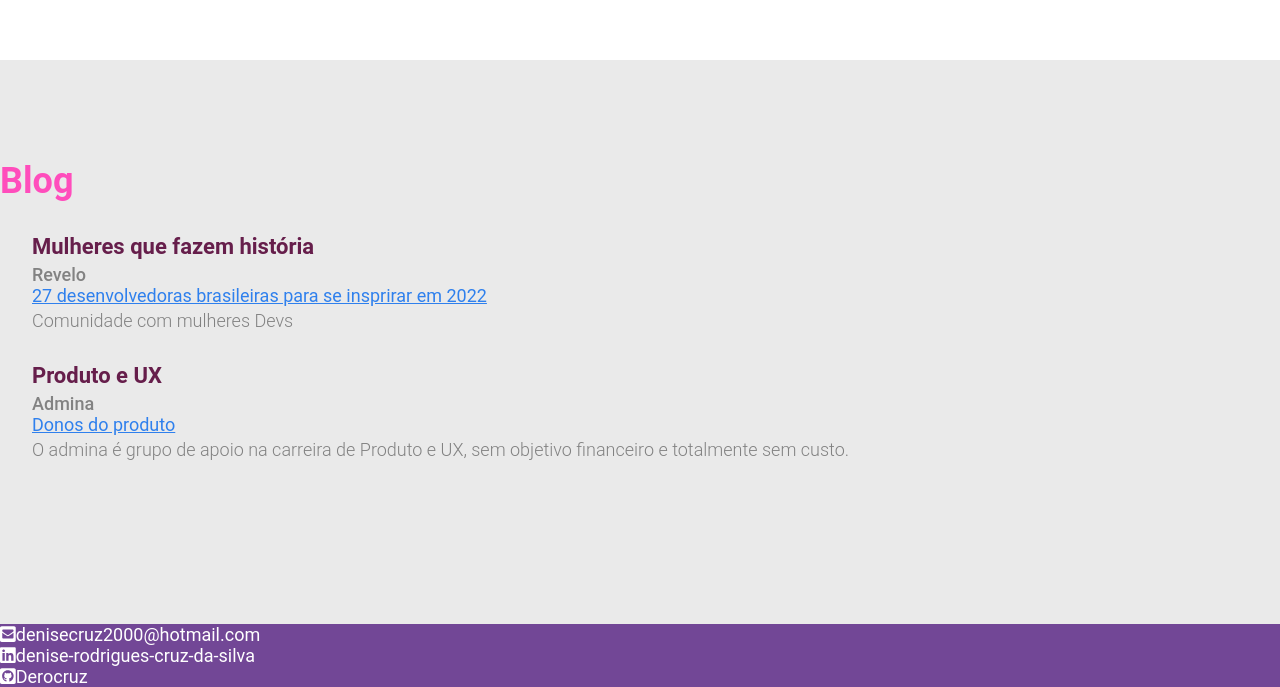
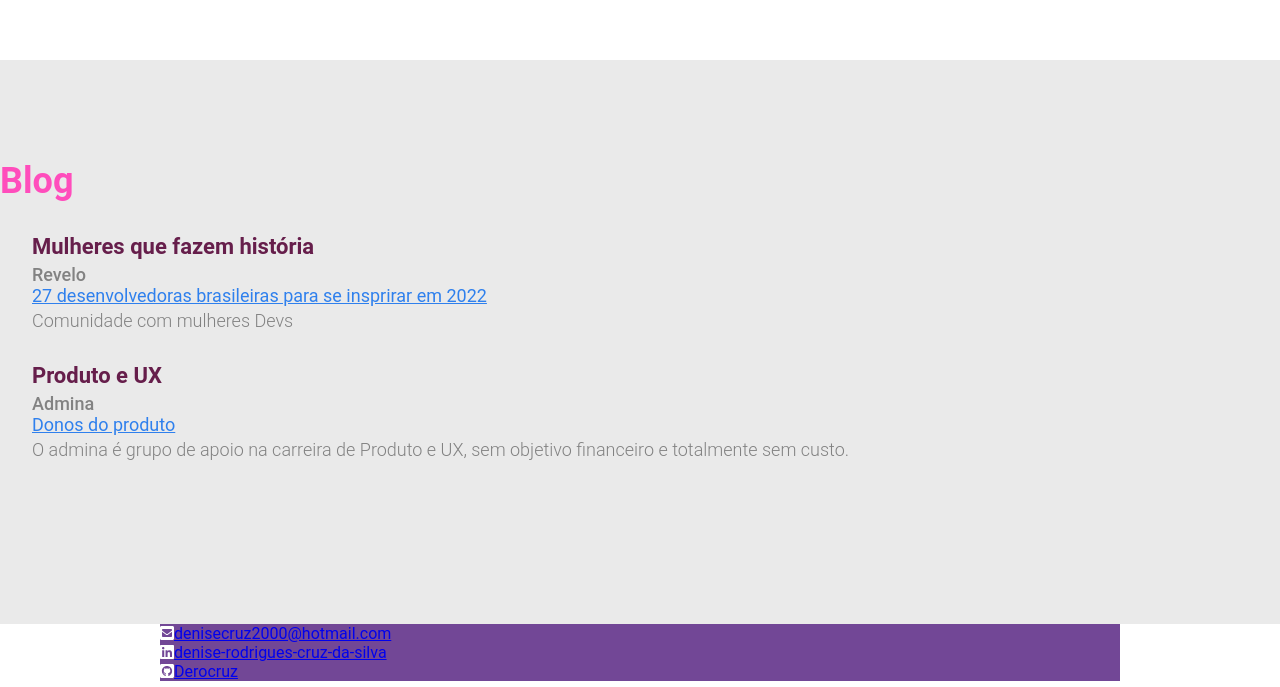
Before and after one commit to Derocruz/Portif-lio_Pretalab, a plain HTML site: page index.html in a window 1280 px wide. Shown: the part 1302-1989 px from the top of the page. Drawn offline with Linux system fonts and the light colour scheme.

Commit message:
Atualizado na aula

```diff
--- a/index.css
+++ b/index.css
@@ -142,11 +142,8 @@ font-weight: 300;
     font-weight: 500;
 }
 
-.menu-rodapé{
+.lista-footer{
 
-    font-size: 18px;
-    text-decoration: inherit;
     color: #fff;
     background-color:#724796
-
-}
+   }
--- a/index.html
+++ b/index.html
@@ -17,10 +17,10 @@
 
         <ul class="lista-menu">
             <li>
-                <a href="#formacao">Formação</a>
+                <a  href="#formacao">Formação</a>
             </li>
             <li>
-                <a href="#portfolio">Portfólio</a>
+                <a href="#portifolio">Portifólio</a>
             </li>
             <li>
                 <a href="#contato">Contato</a>
@@ -54,7 +54,7 @@
 
         </section>
     </section>
-        <article class="container article-lista">
+        <article id="formacao" class="container article-lista">
             <div>
                 <h3 class="topico-principal">Formação</h3>
             </div>
@@ -75,12 +75,12 @@
         </article>
 
         <section class="wrapper-portifolio" >
-            <article class="conteiner article-lista">
+            <article id="portifolio" class="conteiner article-lista">
                 <div>
                     <H3 class="topico-principal">Blog</H3>
                 </div>
                 <div class="lista-item">
-                <ul>
+                <ul id="contato">
                     <li>
                         <p class="lista-titulo">Mulheres que fazem história</p>
                         <p class="subtitulo-lista">Revelo</p>
@@ -103,13 +103,13 @@
 
     </main>
     <!-- Rodape -->
-    <footer class="menu-rodapé">
-        <div class="lista-rodape">
-            <ul>
+    <footer class="footer">
+        <div class="container">
+            <ul id="contato" class= "lista-footer">
                 <!-- Explicar sobre icones -->
-                <li><i class="fas fa-envelope-square estilo-icon"></i>denisecruz2000@hotmail.com</li>
-                <li><i class="fab fa-linkedin estilo-icon"></i>denise-rodrigues-cruz-da-silva</li>
-                <li><i class="fab fa-github-square estilo-icon"></i>Derocruz</li>
+                <li><i class="fas fa-envelope-square estilo-icon"></i><a href="mailto:amanda.adgti@gmail.com" target ="_blank" class="links">denisecruz2000@hotmail.com</a></li>
+                <li><i class="fab fa-linkedin estilo-icon"></i><a href="https://www.linkedin.com/in/amanda-silva-dev/" target ="_blank" class="links">denise-rodrigues-cruz-da-silva</a></li>
+                <li><i class="fab fa-github-square estilo-icon"></i><a href="https://github.com/mandypry" target ="_blank" class="links">Derocruz</a></li>
             </ul>
         </div>
 
```
